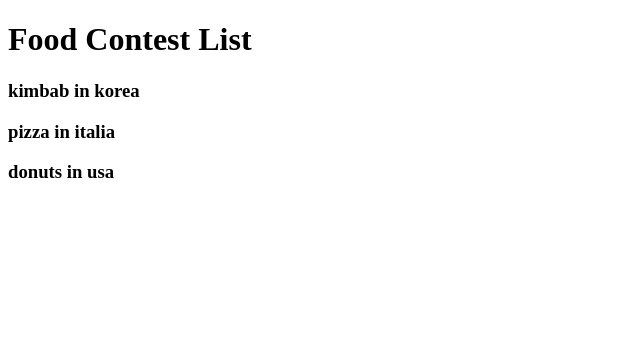
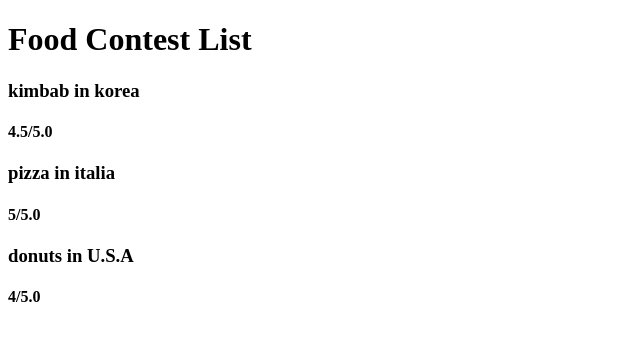
Before and after one commit to eseolyn/movie_app, a React (Create React App) app: page / in a window 1280 px wide. Shown: the top 340 px of the page, without its empty margins (0-640 px from the left). Built offline with nearby package versions, Linux system fonts and the light colour scheme.

Commit message:
map unique key prop, proptypes : props를 제대로 보내고 있는지 확인

```diff
--- a/package.json
+++ b/package.json
@@ -6,6 +6,7 @@
     "@testing-library/jest-dom": "^5.16.5",
     "@testing-library/react": "^13.4.0",
     "@testing-library/user-event": "^13.5.0",
+    "prop-types": "^15.8.1",
     "react": "^18.2.0",
     "react-dom": "^18.2.0",
     "react-scripts": "5.0.1",
--- a/public/index.html
+++ b/public/index.html
@@ -9,12 +9,10 @@
       name="description"
       content="Web site created using create-react-app"
     />
-    <link rel="apple-touch-icon" href="%PUBLIC_URL%/logo192.png" />
     <!--
       manifest.json provides metadata used when your web app is installed on a
       user's mobile device or desktop. See https://developers.google.com/web/fundamentals/web-app-manifest/
     -->
-    <link rel="manifest" href="%PUBLIC_URL%/manifest.json" />
     <!--
       Notice the use of %PUBLIC_URL% in the tags above.
       It will be replaced with the URL of the `public` folder during the build.
--- a/src/App.js
+++ b/src/App.js
@@ -1,9 +1,12 @@
-function Food({ name, country }) {
+import PropTypes from "prop-types";
+
+function Food({ name, country, rating }) {
   return (
     <div>
       <h3>
         {name} in {country}
       </h3>
+      <h4>{rating}/5.0</h4>
     </div>
   );
 }
@@ -11,19 +14,33 @@
 // App에서 child-compo로 정보를 보내고 정보를 사용하는 법
 // property으로 value를 보냄(log porps => Object) like HTML: jsx
 // ex) <Food fav="kimbab" />  =>여러정보를 보내기에 비효율적
+// list의 child에는 각각의 unique key prop이 있어야한다.
+// props를 제대로 보내고 있는지 확인 ⇒ PropTypes
+
+Food.propTypes = {
+  name: PropTypes.string.isRequired,
+  country: PropTypes.string.isRequired,
+  rating: PropTypes.number.isRequired,
+};
 
 const foodILike = [
   {
+    id: 1,
     name: "kimbab",
     country: "korea",
+    rating: 4.5,
   },
   {
+    id: 2,
     name: "pizza",
     country: "italia",
+    rating: 5.0,
   },
   {
+    id: 3,
     name: "donuts",
-    country: "usa",
+    country: "U.S.A",
+    rating: 4.0,
   },
 ];
 
@@ -32,7 +49,12 @@
     <div>
       <h1>Food Contest List</h1>
       {foodILike.map((dish) => (
-        <Food name={dish.name} country={dish.country} />
+        <Food
+          key={dish.id} // react need unique key
+          name={dish.name}
+          country={dish.country}
+          rating={dish.rating}
+        />
       ))}
     </div>
   );
```
Also changed, not shown: 1 other file (tests, documents, lock files or other folders).
